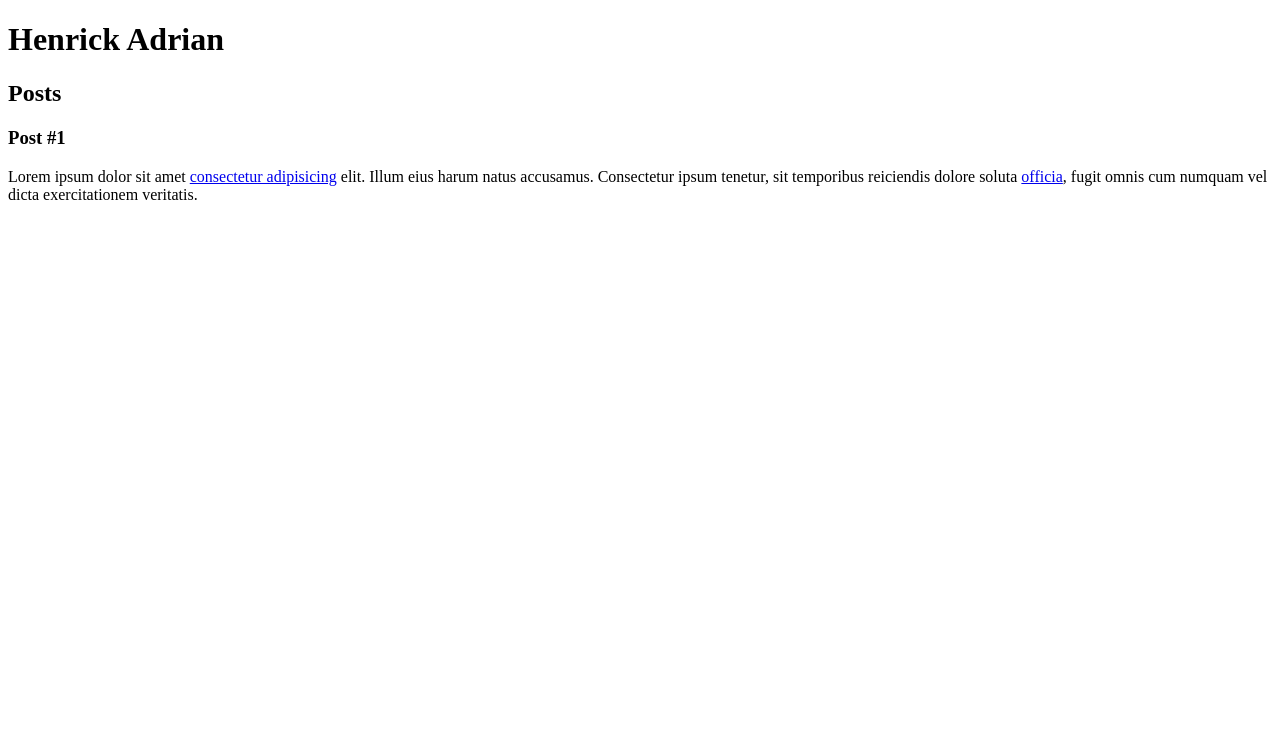
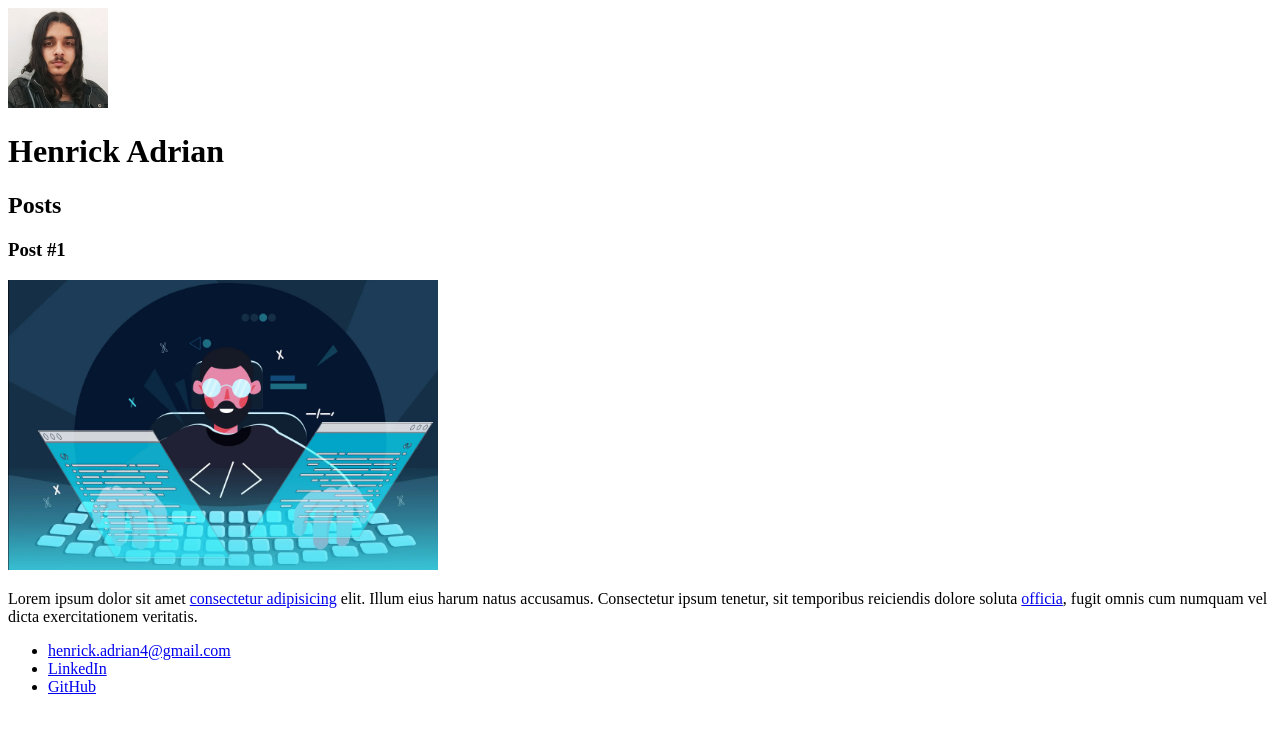
Before and after one commit to henrickk/Bootcamp-Santander-DIO, a plain HTML site: page index.html in a window 1280 px wide. Drawn offline with Linux system fonts and the light colour scheme.

Commit message:
Adição de tags e imagens

```diff
--- a/index.html
+++ b/index.html
@@ -10,6 +10,7 @@
 
 <body>
   <header>
+    <img src="imagens/Henrick.jpg" width="100px" height="100px" alt="Ilustração do rosto do Henrick" />
     <h1>Henrick Adrian</h1>
   </header>
   <section>
@@ -19,16 +20,29 @@
     <article>
       <header>
         <h3>Post #1</h3>
+        <img src="imagens/post-1.jpg" width="430" height="290" alt="Programação" />
       </header>
       <p>
         Lorem ipsum dolor sit amet
         <a href="https://www.linkedin.com/in/henrick-adrian-4625641b4/" target="_blank">consectetur adipisicing</a>
         elit. Illum eius harum natus accusamus. Consectetur ipsum tenetur, sit
-        temporibus reiciendis dolore soluta <a href="mailto:henrick@email.com">officia</a>, fugit omnis cum numquam
-        vel dicta exercitationem veritatis.
+        temporibus reiciendis dolore soluta
+        <a href="mailto:henrick@email.com">officia</a>, fugit omnis cum
+        numquam vel dicta exercitationem veritatis.
       </p>
     </article>
   </section>
+  <footer>
+    <ul>
+      <li><a href="henrick@email.com">henrick.adrian4@gmail.com</a>
+      </li>
+      <li><a href="https://www.linkedin.com/in/henrick-adrian-4625641b4/">LinkedIn</a>
+      </li>
+      <li>
+        <a href="https://github.com/henrickk">GitHub</a>
+      </li>
+    </ul>
+  </footer>
 </body>
 
 </html>
```
Also changed, not shown: imagens/Henrick.jpg (added), imagens/post-1.jpg (added).
